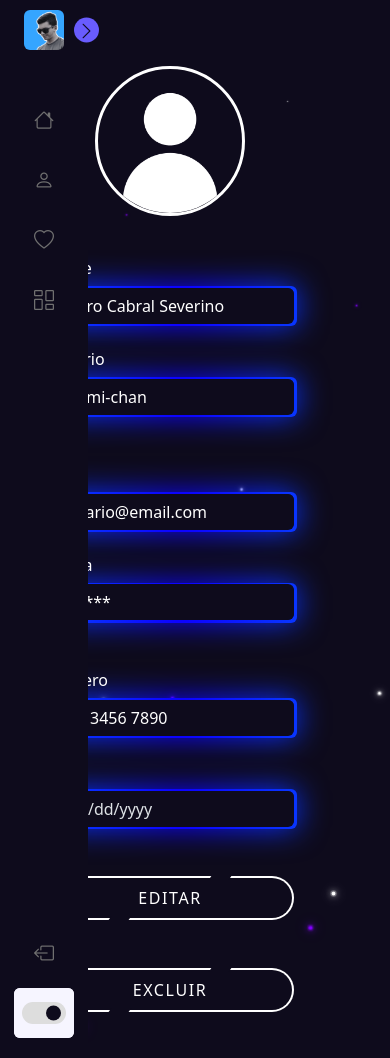
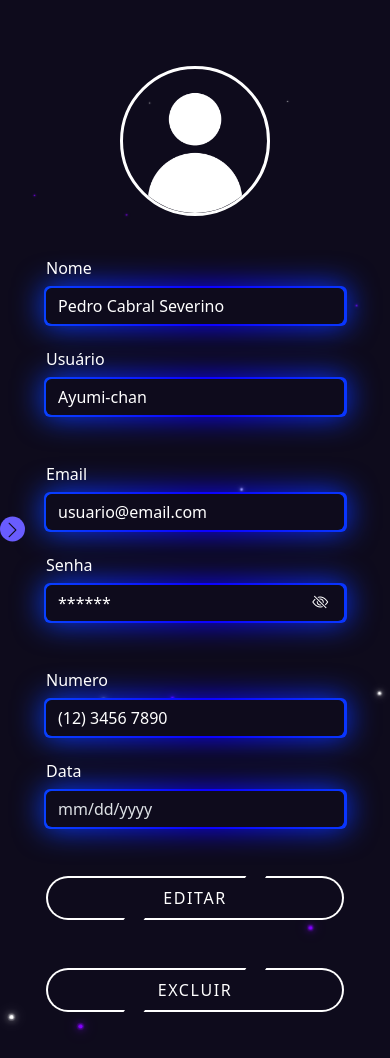
Before and after one commit to isaque-dantas/matemates, a Flask app: page /perfil in a window 390 px wide. Run offline with Flask 3, Linux system fonts and the light colour scheme.

Commit message:
tá responsivo agora a sidebar antes de Lucas quebrar o código

```diff
--- a/app/static/css/base.css
+++ b/app/static/css/base.css
@@ -49,6 +49,10 @@ nav {
   z-index: 100;
   padding: 10px 14px;
   transition: var(--tran-05);
+}
+
+.sidebar .div-geral-nav {
+  height: 100%;
 }
 
 .sidebar.close {
@@ -278,18 +282,6 @@ body.light .switch::before,
   background-color: green;
 }
 
-
-main {
-  position: relative;
-  left: 100px;
-  width: calc(100% - 50px);
-  transition: var(--tran-03);
-}
-
-.sidebar.close ~ main {
-  left: 50px;
-}
-
 /*-------Fundo com bolinhas-------*/
 
 .bolhas {
@@ -391,6 +383,47 @@ main {
   background: #ffffff;
 }
 
-@media only screen and (max-width: 1999px){
+@media only screen and (max-width: 1199px) {
+  .sidebar.close {
+    position: fixed;
+    left: -100%;
+  }
 
+  .sidebar .div-geral-nav {
+    position: relative;
   }
+
+  .sidebar header {
+    position: static;
+  }
+
+  .sidebar.close header .toggle {
+    position: fixed;
+    left: 0;
+    right: 10px;
+    transition: ease-in-out 0.3s;
+    animation: slideLeft;
+  }
+
+  .sidebar header .toggle {
+    animation: slideLeft;
+  }
+
+  @keyframes slideLeft {
+    0% {
+      left: -100%;
+    }
+    100% {
+      left: 100%;
+    }
+  }
+  .sidebar {
+    left: 0;
+    width: 88px;
+  }
+
+  .sidebar .text,
+  .sidebar header .image-text .header-text {
+    display: none;
+  }
+}
--- a/app/templates/base-with-navbar-nav.html
+++ b/app/templates/base-with-navbar-nav.html
@@ -2,21 +2,19 @@
 
 {% block sidebar %}
     <nav class="sidebar close">
+        <div class="div-geral-nav">
             <header>
                 <div class="image-text">
                     <span class="image">
                         <img src="{{url_for('static', filename='img/isaque.png')}}" alt="foto de usuário">
                     </span>
-
                     <div class="text header-text">
                         <span class="name">Isaque</span>
                         <span class="profession">Estudante</span>
                     </div>
                 </div>
-
                 <i class="bi bi-chevron-right toggle"></i>
             </header>
-
             <div class="menu-bar">
                 <div class="menu">
                     <ul class="menu-links">
@@ -46,7 +44,6 @@
                         </li>
                     </ul>
                 </div>
-
                 <div class="bottom-content">
                     <li class="logout">
                         <a href="/logout">
@@ -54,19 +51,18 @@
                             <span class="text nav-text">Logout</span>
                         </a>
                     </li>
-
                     <li class="mode">
                         <div class="moon-sun">
                             <i class="bi bi-moon icon"></i>
                             <i class="bi bi-sun icon"></i>
                         </div>
                         <span class="mode-text text">Light mode</span>
-
                         <div class="toggle-switch">
                             <span class="switch"></span>
                         </div>
                     </li>
                 </div>
             </div>
+        </div>
     </nav>
 {% endblock %}
--- a/app/templates/perfil.html
+++ b/app/templates/perfil.html
@@ -38,9 +38,9 @@
                 <div class="senha col-3">
                     <label for="" class="mb-2">Senha</label>
                     <div class="form animacao-azul">
-                        <div class="position-relative">
+                        <div class="position-absolute">
                             <input type="password" class="form-control" disabled placeholder="******">
-                            <i class="eye eye-open bi bi-eye-slash position-absolute d-none"></i>
+                            <i class="eye eye-open bi bi-eye-slash position-absolute"></i>
                         </div>
                     </div>
                 </div>
```
Lines whose indentation alone changed are shown as unchanged.
